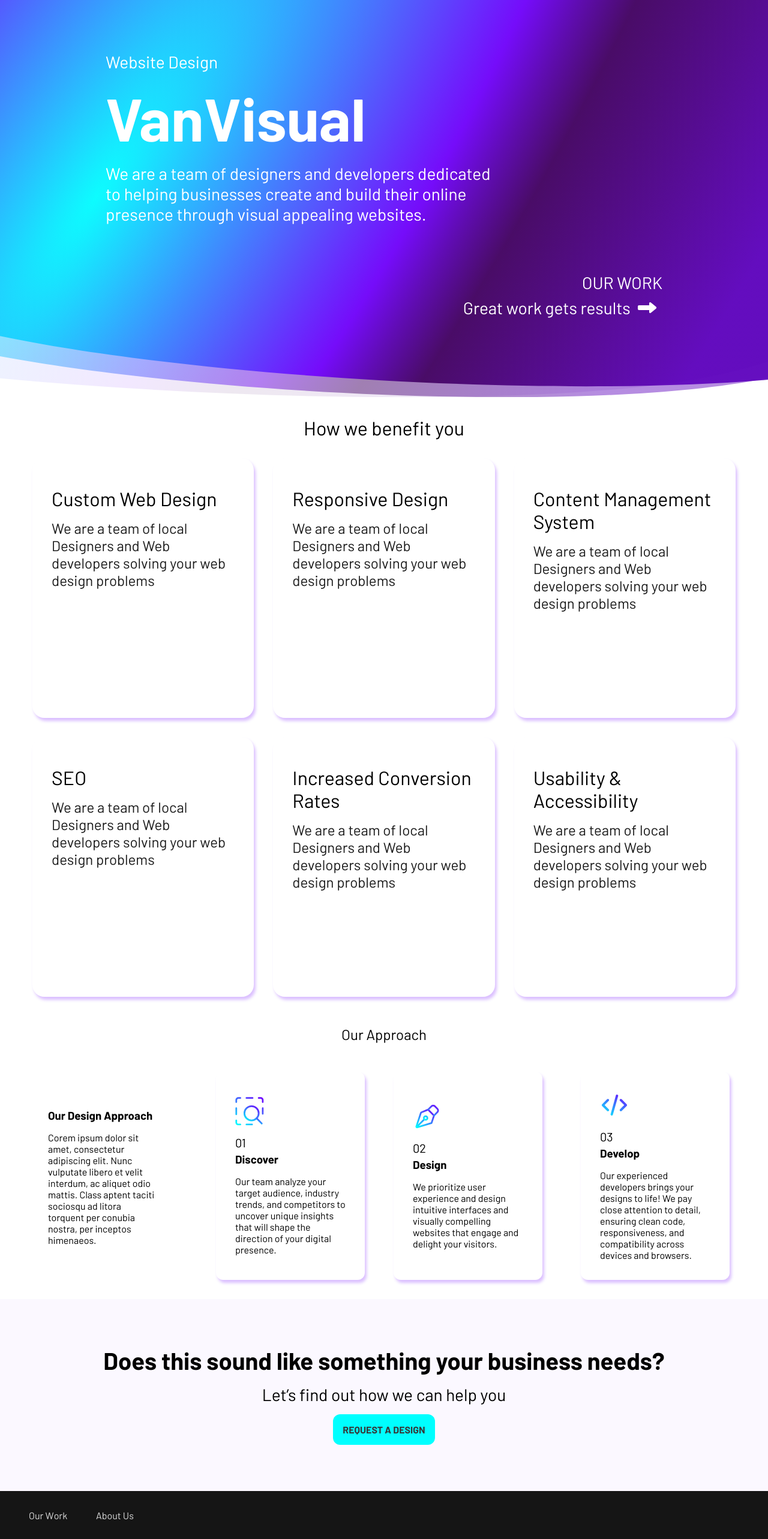
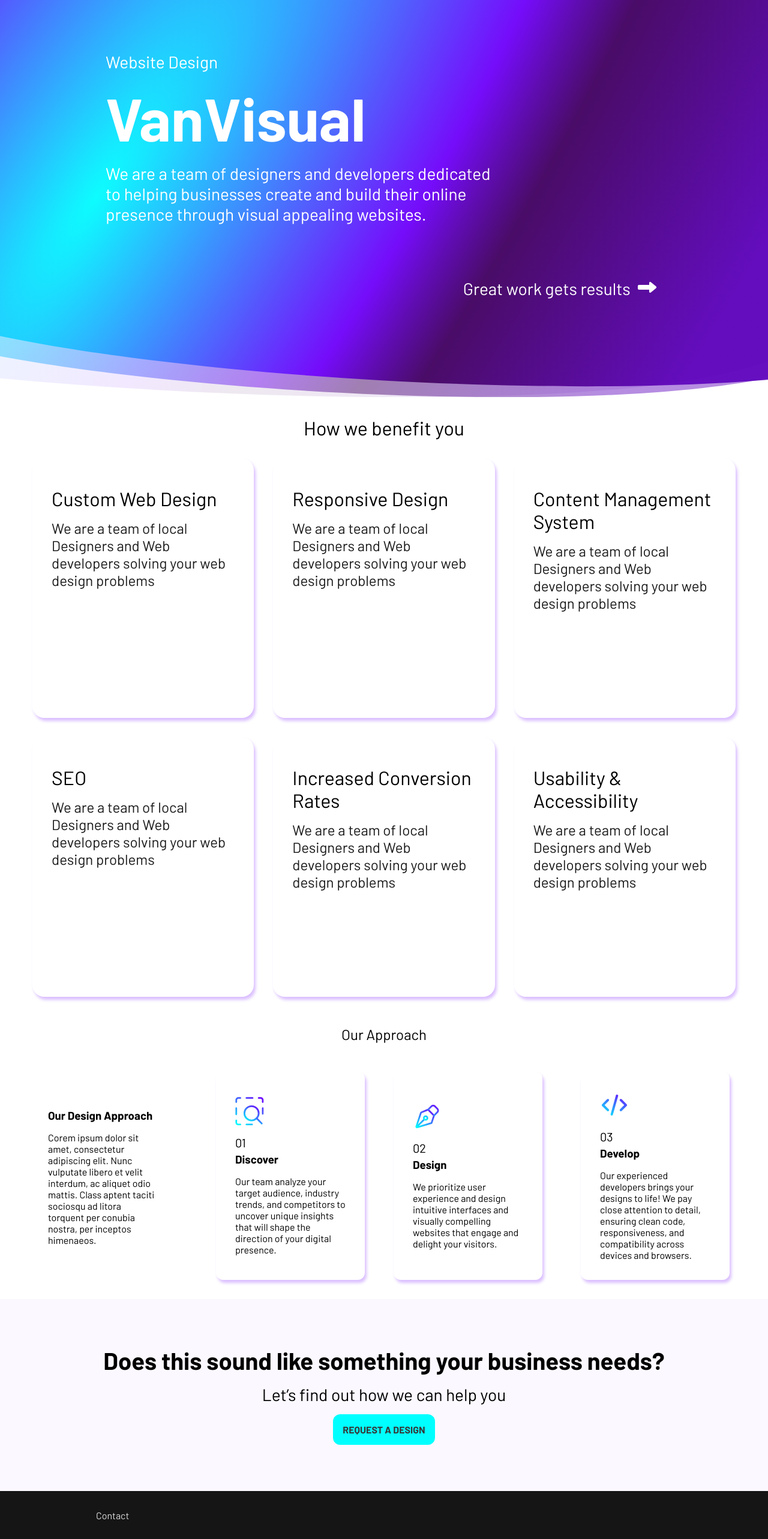
Before and after one commit to vanvisual/teamsite-frontend, a React (Create React App) app: page / in a window 1280 px wide. Shown: the part 210-2776 px from the top of the page at 60% size. Built offline with nearby package versions, Linux system fonts and the light colour scheme.

Commit message:
change footer and other components.

```diff
--- a/src/Components/FindHelp/FindHelp.jsx
+++ b/src/Components/FindHelp/FindHelp.jsx
@@ -1,3 +1,5 @@
+import { Link } from 'react-router-dom';
+
 import './FindHelp.scss';
 
 const FindHelp = () => {
@@ -5,7 +7,11 @@ const FindHelp = () => {
         <div className="findhelp">
             <h2 className="findhelp__title">Does this sound like something your business needs?</h2>
             <p className="findhelp__description">Let’s find out how we can help you</p>
-            <div className="findhelp__request btn">REQUEST A DESIGN</div>
+            <Link to="/contact" className="findhelp__request btn" >
+                Request a design
+            </Link>
+
+
         </div>
     )
 }
--- a/src/Components/FindHelp/FindHelp.scss
+++ b/src/Components/FindHelp/FindHelp.scss
@@ -31,4 +31,8 @@
             font-size: 28px;
         }
     }
+
+    &__request {
+        text-decoration: none;
+    }
 }
--- a/src/Components/Footer/Footer.jsx
+++ b/src/Components/Footer/Footer.jsx
@@ -13,14 +13,23 @@ const Footer = () => {
             <nav className='footernav'>
                 <ul className='footernav__list'>
                     <li className='footernav__item'>
-                        <Link to="/projects/" className='footernav__link'>Our Work</Link>
+                        {/* <Link to="/projects/" className='footernav__link'>Our Work</Link> */}
                     </li>
+                    {/* <li className='footernav__item'>
+                        <Link to="/about" className='footernav__link'>About Us</Link>
+                    </li> */}
+
                     <li className='footernav__item'>
-                        <Link to="/about" className='footernav__link'>About Us</Link>
+                        <Link to="/contact" className="footernav__link">
+                            Contact
+                        </Link>
                     </li>
+
+
+
                 </ul>
             </nav>
-        </div>
+        </div >
     );
 };
 
--- a/src/Components/HomeHero/HomeHero.jsx
+++ b/src/Components/HomeHero/HomeHero.jsx
@@ -1,4 +1,8 @@
+import { Link } from "react-router-dom";
+
 import "./HomeHero.scss";
+
+
 import arrow from "../../assets/icons/arrow.png";
 
 const HomeHero = () => (
@@ -11,10 +15,14 @@ const HomeHero = () => (
             <p className="hh-card__description">We are a team of designers and developers dedicated to helping businesses create and build their online presence through visual appealing websites.</p>
         </section>
         <div className="hh-card-2 hidden-mobile">
-            <p className="hh-card-2__subtitle hh-card-2__subtitle--top">Our Work</p>
+            {/* <p className="hh-card-2__subtitle hh-card-2__subtitle--top">Our Work</p> */}
             <div className="hh-card-2__group">
                 <p className="hh-card-2__subtitle">Great work gets results</p>
-                <img src={arrow} alt="Arrow Icon" className="hero__icon" />
+
+
+                <Link to="/contact" className="hh-card-2__link">
+                    <img src={arrow} alt="Arrow Icon" className="" />
+                </Link>
             </div>
         </div>
 
--- a/src/Components/HomeHero/HomeHero.scss
+++ b/src/Components/HomeHero/HomeHero.scss
@@ -94,9 +94,11 @@
         padding: 0 5rem;
     }
 
-    &__icon {
-        width: $px25;
-        margin-bottom: -0.1rem;
+    &__link {
+
+        @include tablet {
+            // height: 2.75rem;
+        }
     }
 
     &__group {
```
